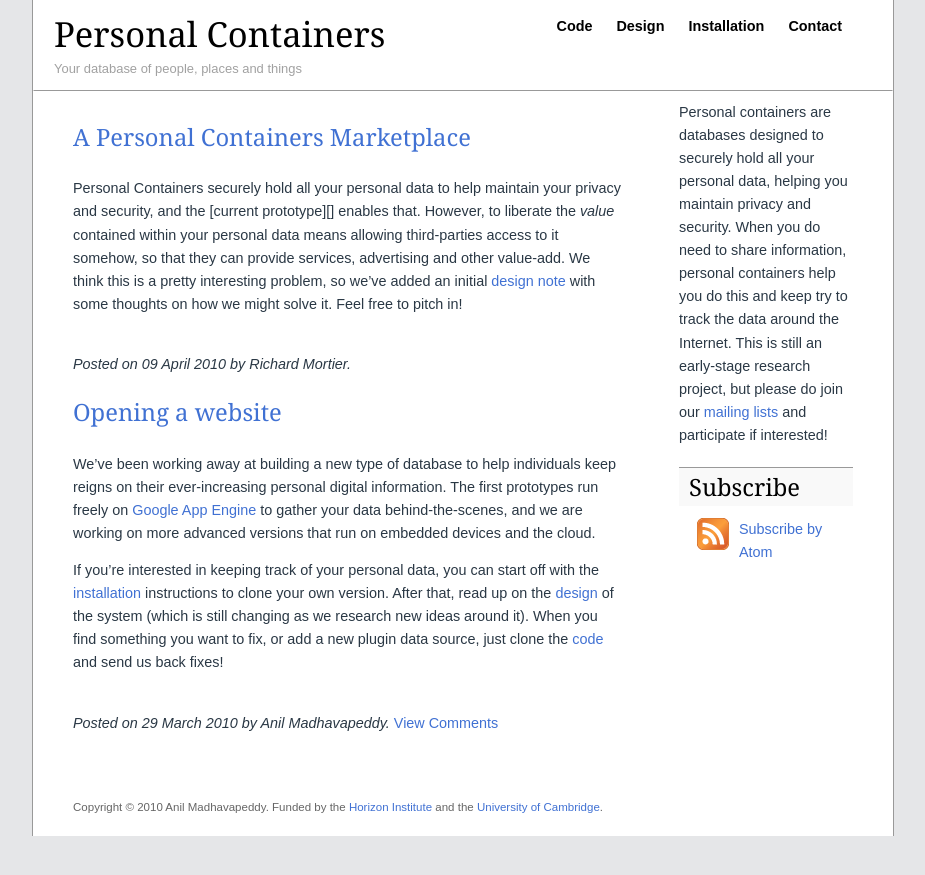
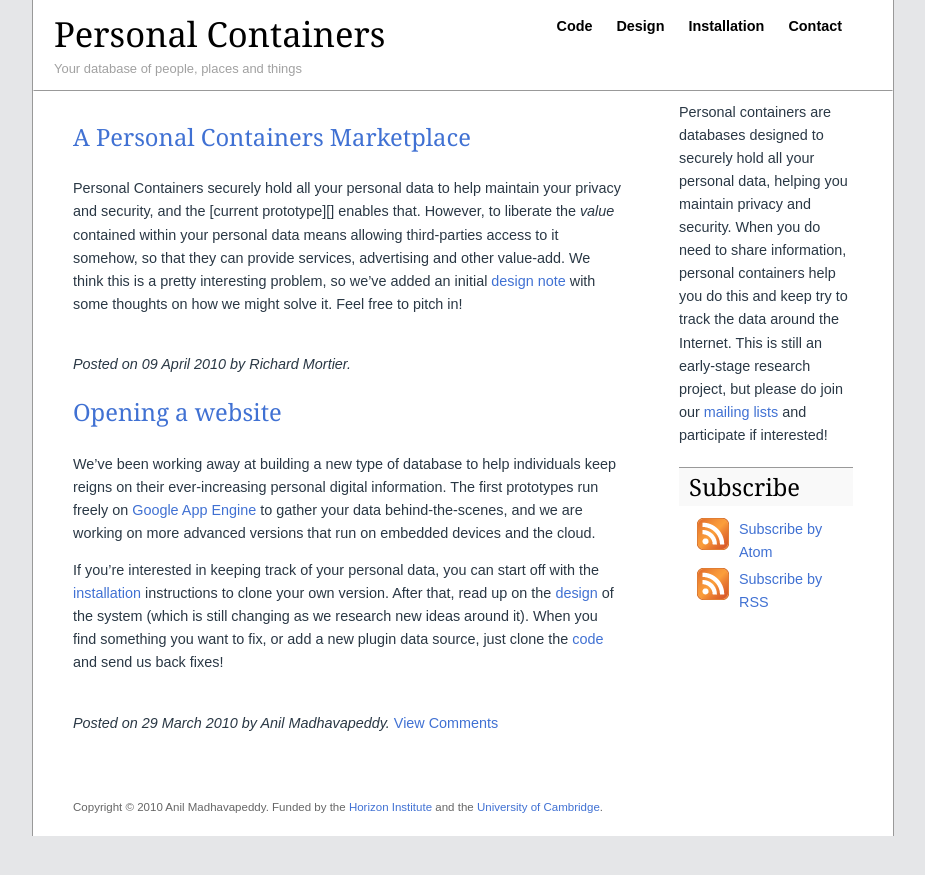
Before and after one commit to avsm/perscon.net, a Jekyll site: the page built from index.html, in a window 1280 px wide. Shown: the top 875 px of the page, without its empty margins (177-1102 px from the left). Built offline with Jekyll 4.4.1, drawn with Linux system fonts in a browser that asks for light colours; comment, search, counter and statistics services are not loaded.

```diff
--- a/_layouts/default.html
+++ b/_layouts/default.html
@@ -53,6 +53,9 @@
             <li class="rss">
                <a href="/feeds/atom.xml"><img src="/images/rss.png" alt="Atom Feed" name="rsssubscribe" width="32" height="32" border="0" align="middle" id="rsssubscribe"/>Subscribe by Atom</a>
              </li>
+            <li class="rss">
+               <a href="/feeds/rss.xml"><img src="/images/rss.png" alt="RSS Feed" name="rsssubscribe" width="32" height="32" border="0" align="middle" id="rsssubscribe"/>Subscribe by RSS</a>
+             </li>
           </ul>
         </li>
 
```
